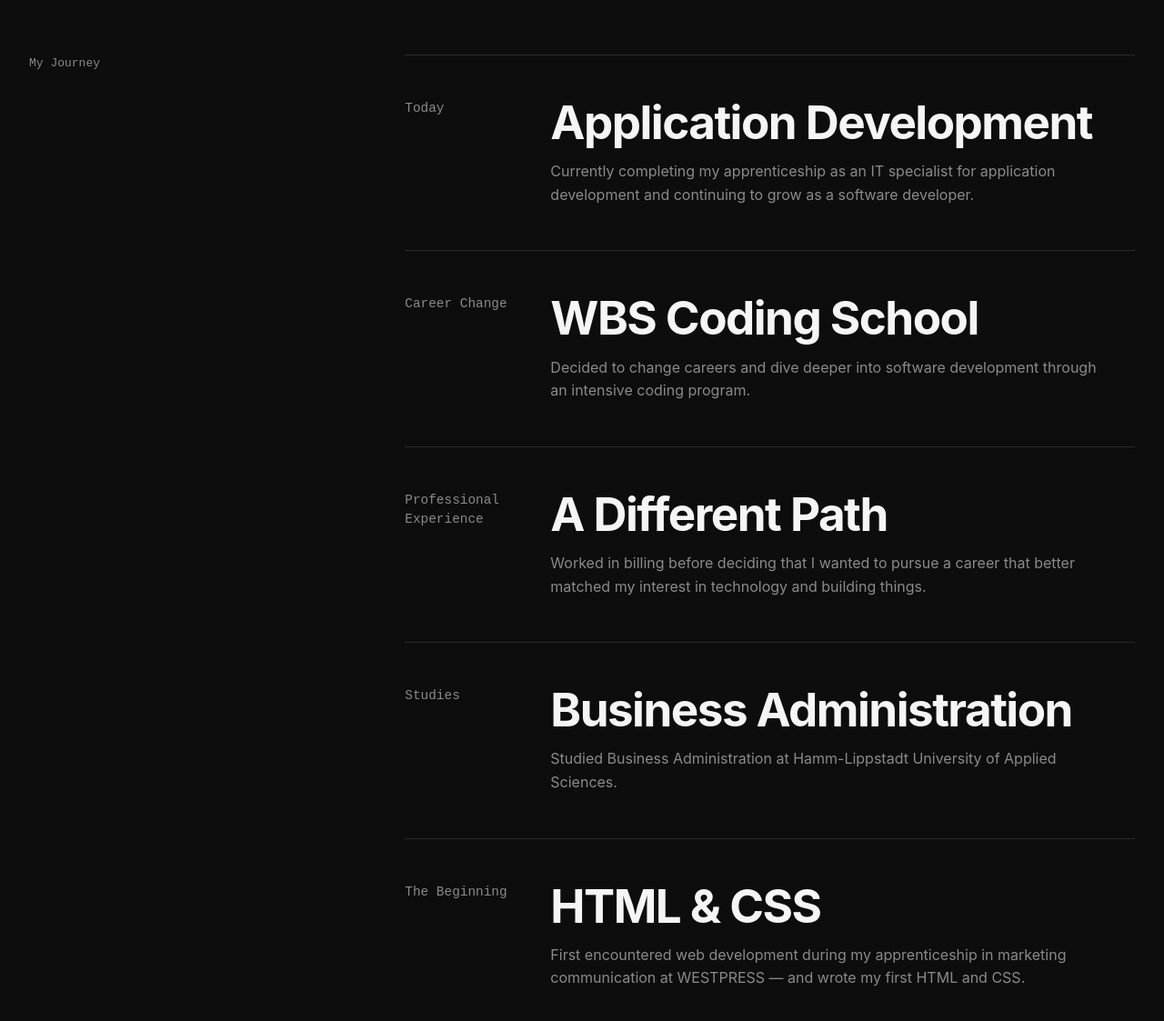
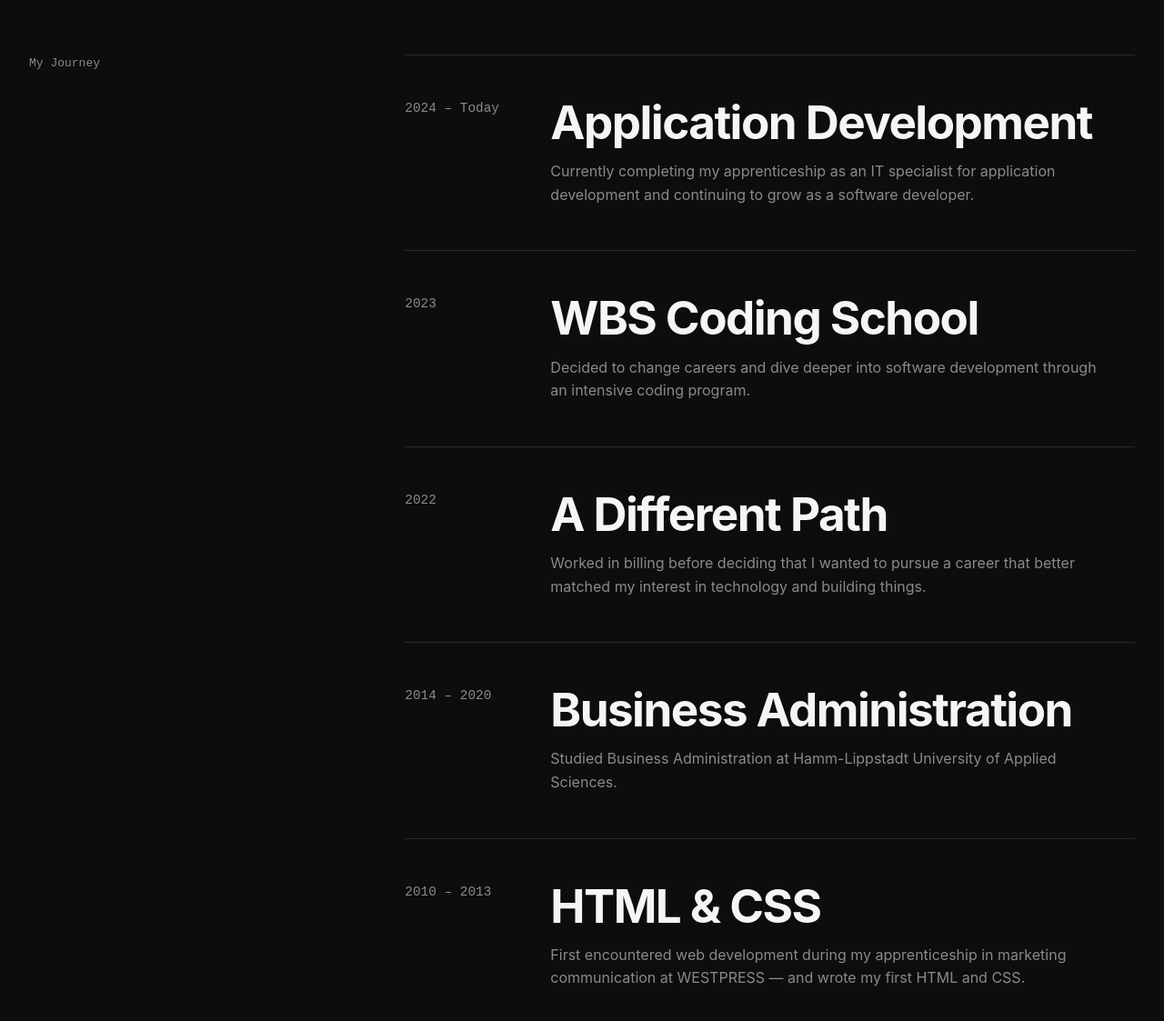
Before and after one commit to nineb1ts/nineb1ts.de, a React (Vite) app: page / in a window 1280 px wide. Shown: the part 3236-4359 px from the top of the page at 91% size. Built offline with nearby package versions, Linux system fonts and the light colour scheme.

Commit message:
feat: add scroll-driven career journey

```diff
--- a/src/App.tsx
+++ b/src/App.tsx
@@ -39,31 +39,31 @@
   ];
   const journey = [
     {
-      period: "Today",
+      period: "2024 – Today",
       title: "Application Development",
       description:
         "Currently completing my apprenticeship as an IT specialist for application development and continuing to grow as a software developer.",
     },
     {
-      period: "Career Change",
+      period: "2023",
       title: "WBS Coding School",
       description:
         "Decided to change careers and dive deeper into software development through an intensive coding program.",
     },
     {
-      period: "Professional Experience",
+      period: "2022",
       title: "A Different Path",
       description:
         "Worked in billing before deciding that I wanted to pursue a career that better matched my interest in technology and building things.",
     },
     {
-      period: "Studies",
+      period: "2014 – 2020",
       title: "Business Administration",
       description:
         "Studied Business Administration at Hamm-Lippstadt University of Applied Sciences.",
     },
     {
-      period: "The Beginning",
+      period: "2010 – 2013",
       title: "HTML & CSS",
       description:
         "First encountered web development during my apprenticeship in marketing communication at WESTPRESS — and wrote my first HTML and CSS.",
```
